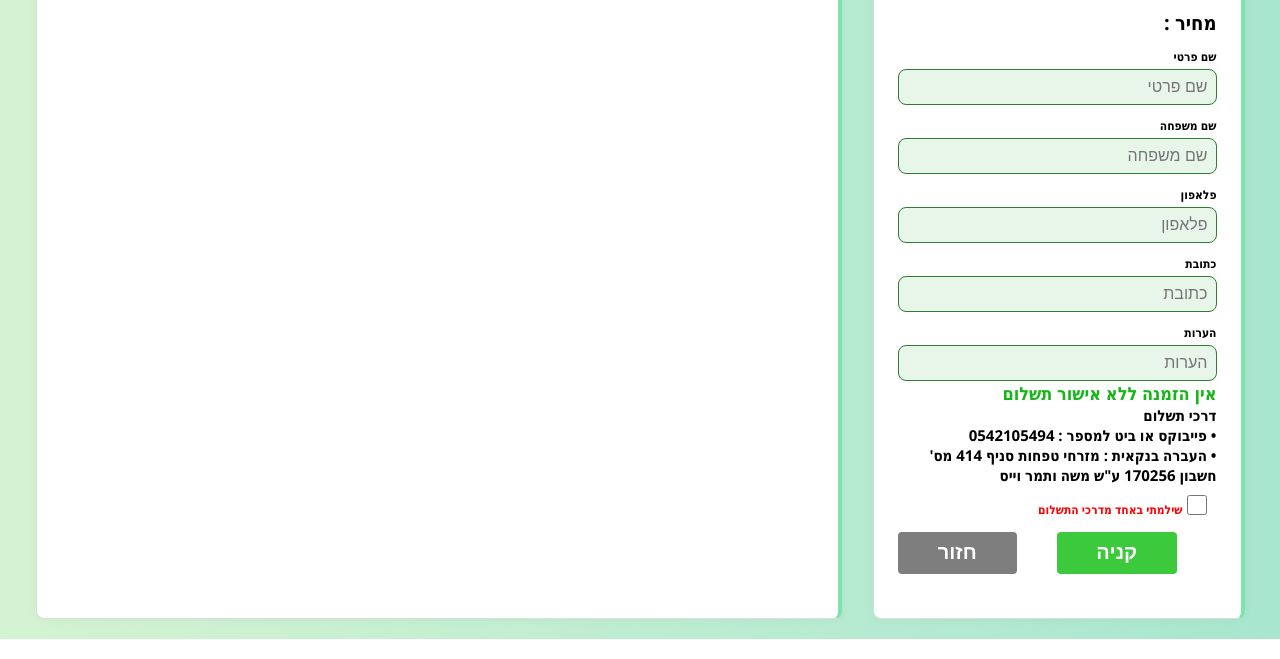
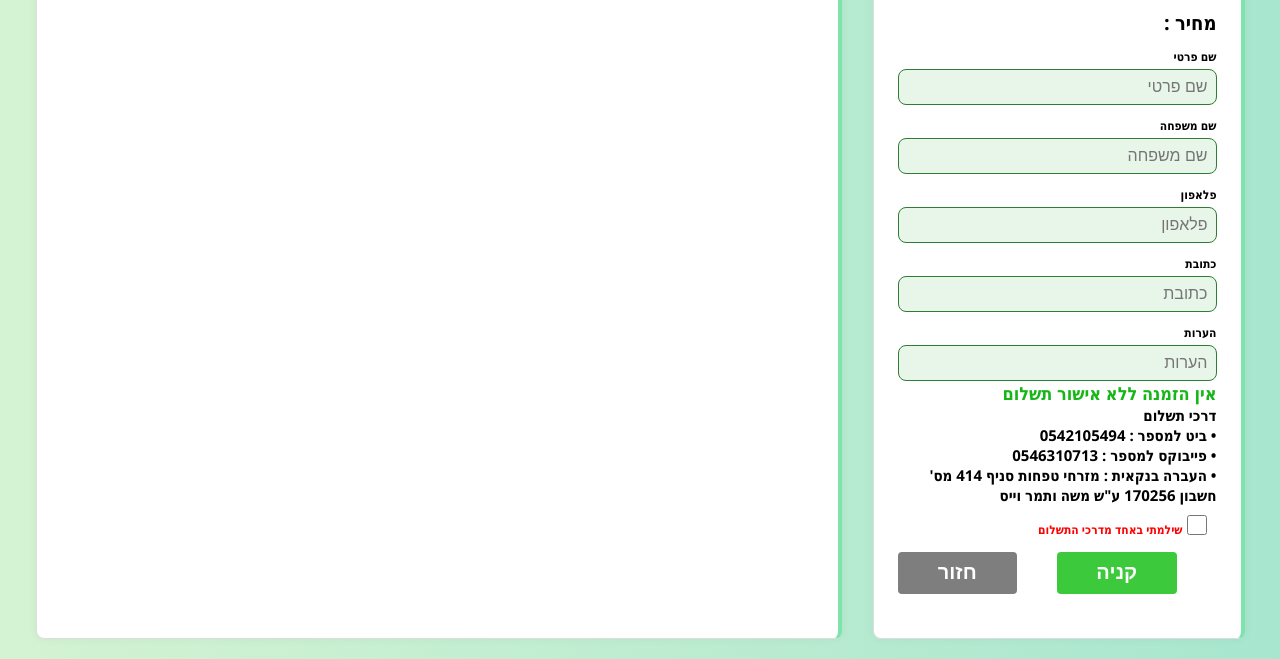
Before and after one commit to raanan12/siteBoock, a website: page pages/fourth.html in a window 1280 px wide. Shown: the part 203-862 px from the top of the page. Drawn offline with Linux system fonts and the light colour scheme.

Commit message:
Initial commit

```diff
--- a/pages/fourth.html
+++ b/pages/fourth.html
@@ -33,7 +33,9 @@
         <br>
         דרכי תשלום
         <br>
-        •	פייבוקס או ביט למספר : 0542105494
+        • ביט למספר : 0542105494
+        <br>
+        • פייבוקס למספר : 0546310713
         <br>
         • העברה בנקאית : מזרחי טפחות סניף 414 מס' חשבון 170256 ע"ש משה ותמר וייס
         <br>
```
